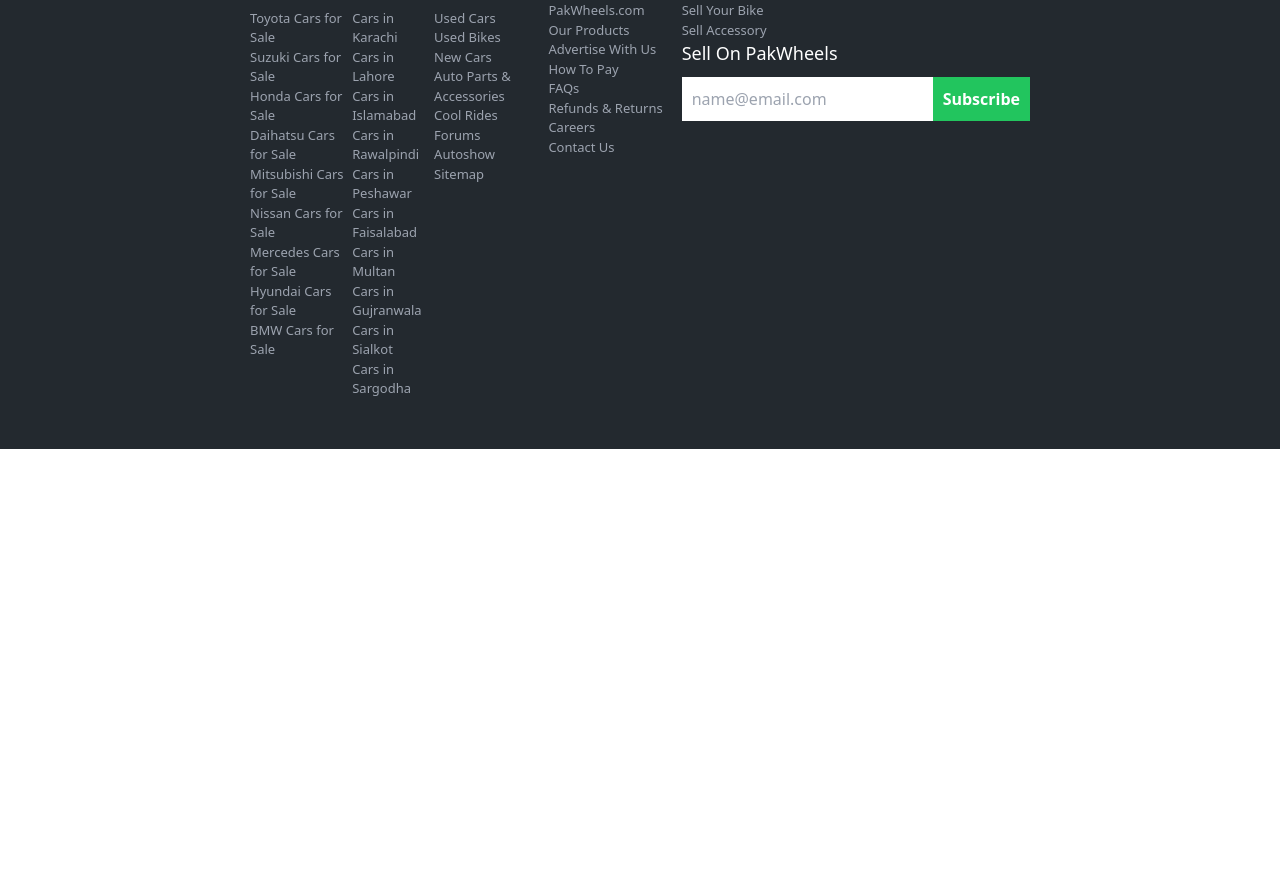
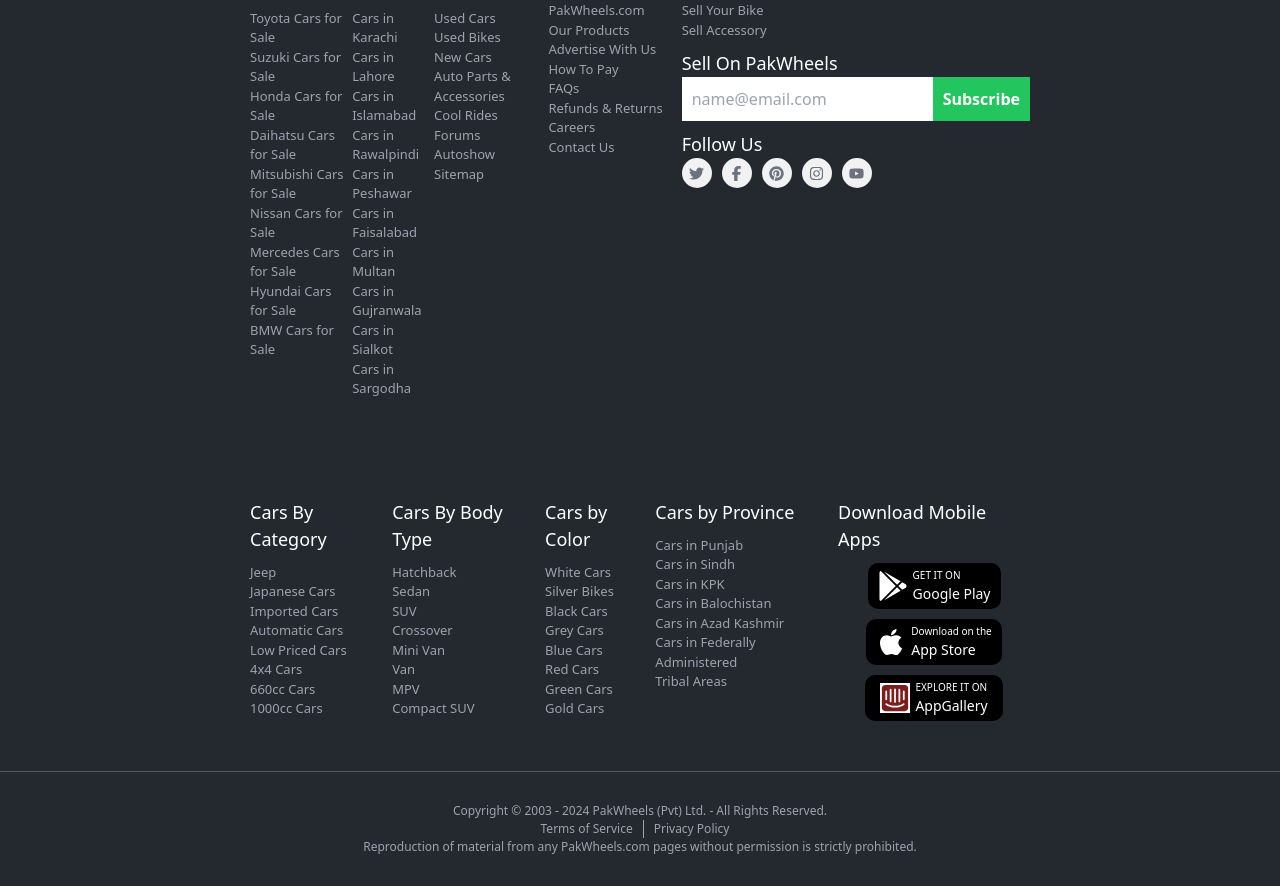
Before and after one commit to shariq001/q2-assignments, a Next.js app in the folder 10-assignment/: page / in a window 1280 px wide. Shown: the part 9400-10286 px from the top of the page. Before the commit the page ends 9849 px from the top, so only its background shows below. Built offline with nearby package versions, Linux system fonts and the light colour scheme.

Commit message:
10-assignment

```diff
--- a/10-assignment/app/layout.tsx
+++ b/10-assignment/app/layout.tsx
@@ -2,6 +2,7 @@ import type { Metadata } from "next";
 import localFont from "next/font/local";
 import "./globals.css";
 import Header from "@/components/Header";
+import Footer from "@/components/Footer";
 
 const geistSans = localFont({
   src: "./fonts/GeistVF.woff",
@@ -30,6 +31,7 @@ export default function RootLayout({
         className={`${geistSans.variable} ${geistMono.variable} antialiased`}
       ><Header />
         {children}
+        <Footer />
       </body>
     </html>
   );
--- a/10-assignment/app/page.tsx
+++ b/10-assignment/app/page.tsx
@@ -2,7 +2,7 @@ import React from 'react'
 import { Button } from "@/components/ui/button"
 import { FontAwesomeIcon } from '@fortawesome/react-fontawesome'
 import { faAngleDown, faAngleRight, faCheck, faMagnifyingGlass, faMobile, faStar } from '@fortawesome/free-solid-svg-icons'
-import { faApple, faGooglePlay, faIntercom } from '@fortawesome/free-brands-svg-icons'
+import { faApple, faFacebookF, faGooglePlay, faInstagram, faIntercom, faPinterest, faTwitter, faYoutube } from '@fortawesome/free-brands-svg-icons'
 import Link from 'next/link'
 import Image from 'next/image'
 import {
@@ -2350,12 +2350,133 @@ const Home = () => {
             <Link href='' className='text-gray-400 text-[13px] hover:underline'>Sell Your Car</Link>
             <Link href='' className='text-gray-400 text-[13px] hover:underline'>Sell Your Bike</Link>
             <Link href='' className='text-gray-400 text-[13px] hover:underline'>Sell Accessory</Link>
-            <h3 className='text-[18px] mb-[10px]'>Sell On PakWheels</h3>
+            <h3 className='text-[18px] mt-[10px]'>Sell On PakWheels</h3>
             <div className='flex justify-center items-center'>
               <input type="email" placeholder='name@email.com' className='bg-white p-[10px] border-none outline-none text-black'/>
               <button type='button' className='p-[10px] font-semibold bg-green-500 hover:bg-green-700 duration-300 hover:duration-300'>Subscribe</button>
             </div>
+            <h3 className='text-[18px] mt-[10px]'>Follow Us</h3>
+            <div className='flex justify-start items-center gap-[10px]'>
+
+              {/* 1 */}
+              <Link href='' className='bg-[#f2f2f2] w-[30px] h-[30px] rounded-full flex justify-center items-center text-gray-500 hover:bg-blue-400 hover:text-white duration-300 hover:duration-300'>
+                <FontAwesomeIcon icon={faTwitter} className='size-[15px]'/>
+              </Link>
+
+              {/* 2 */}
+              <Link href=''  className='bg-[#f2f2f2] w-[30px] h-[30px] rounded-full flex justify-center items-center text-gray-500 hover:bg-blue-800 hover:text-white duration-300 hover:duration-300'>
+                <FontAwesomeIcon icon={faFacebookF} className='size-[15px]'/>
+              </Link>
+
+              {/* 3 */}
+              <Link href='' className='bg-[#f2f2f2] w-[30px] h-[30px] rounded-full flex justify-center items-center text-gray-500 hover:bg-red-800 hover:text-white duration-300 hover:duration-300'>
+                <FontAwesomeIcon icon={faPinterest} className='size-[15px]'/>
+              </Link>
+
+              {/* 4 */}
+              <Link href='' className='bg-[#f2f2f2] w-[30px] h-[30px] rounded-full flex justify-center items-center text-gray-500 hover:bg-blue-700 hover:text-white duration-300 hover:duration-300'>
+                <FontAwesomeIcon icon={faInstagram} className='size-[15px]'/>
+              </Link>
+
+              {/* 5 */}
+              <Link href='' className='bg-[#f2f2f2] w-[30px] h-[30px] rounded-full flex justify-center items-center text-gray-500 hover:bg-red-700 hover:text-white duration-300 hover:duration-300'>
+                <FontAwesomeIcon icon={faYoutube} className='size-[15px]'/>
+              </Link>
+            </div>
           </div>
+        </div>
+      </div>
+
+      {/* Section 17 */}
+      <div className='px-[250px] py-[50px] bg-[#23292F] text-white border-b-[1px] border-gray-600'>
+        <div className='flex justify-between w-full'>
+
+          {/* 1 */}
+          <div className='flex flex-col'>
+            <h3 className='text-[18px] mb-[10px]'>Cars By Category</h3>
+            <Link href='' className='text-gray-400 text-[13px] hover:underline'>Jeep</Link>
+            <Link href='' className='text-gray-400 text-[13px] hover:underline'>Japanese Cars</Link>
+            <Link href='' className='text-gray-400 text-[13px] hover:underline'>Imported Cars</Link>
+            <Link href='' className='text-gray-400 text-[13px] hover:underline'>Automatic Cars</Link>
+            <Link href='' className='text-gray-400 text-[13px] hover:underline'>Low Priced Cars</Link>
+            <Link href='' className='text-gray-400 text-[13px] hover:underline'>4x4 Cars</Link>
+            <Link href='' className='text-gray-400 text-[13px] hover:underline'>660cc Cars</Link>
+            <Link href='' className='text-gray-400 text-[13px] hover:underline'>1000cc Cars</Link>
+          </div>
+
+          {/* 2 */}
+          <div className='flex flex-col'>
+            <h3 className='text-[18px] mb-[10px]'>Cars By Body Type</h3>
+            <Link href='' className='text-gray-400 text-[13px] hover:underline'>Hatchback</Link>
+            <Link href='' className='text-gray-400 text-[13px] hover:underline'>Sedan</Link>
+            <Link href='' className='text-gray-400 text-[13px] hover:underline'>SUV</Link>
+            <Link href='' className='text-gray-400 text-[13px] hover:underline'>Crossover</Link>
+            <Link href='' className='text-gray-400 text-[13px] hover:underline'>Mini Van</Link>
+            <Link href='' className='text-gray-400 text-[13px] hover:underline'>Van</Link>
+            <Link href='' className='text-gray-400 text-[13px] hover:underline'>MPV</Link>
+            <Link href='' className='text-gray-400 text-[13px] hover:underline'>Compact SUV</Link>
+          </div>
+
+          {/* 3 */}
+          <div className='flex flex-col'>
+            <h3 className='text-[18px] mb-[10px]'>Cars by Color</h3>
+            <Link href='' className='text-gray-400 text-[13px] hover:underline'>White Cars</Link>
+            <Link href='' className='text-gray-400 text-[13px] hover:underline'>Silver Bikes</Link>
+            <Link href='' className='text-gray-400 text-[13px] hover:underline'>Black Cars</Link>
+            <Link href='' className='text-gray-400 text-[13px] hover:underline'>Grey Cars</Link>
+            <Link href='' className='text-gray-400 text-[13px] hover:underline'>Blue Cars</Link>
+            <Link href='' className='text-gray-400 text-[13px] hover:underline'>Red Cars</Link>
+            <Link href='' className='text-gray-400 text-[13px] hover:underline'>Green Cars</Link>
+            <Link href='' className='text-gray-400 text-[13px] hover:underline'>Gold Cars</Link>
+          </div>
+
+          {/* 4 */}
+          <div className='flex flex-col'>
+            <h3 className='text-[18px] mb-[10px]'>Cars by Province</h3>
+            <Link href='' className='text-gray-400 text-[13px] hover:underline'>Cars in Punjab</Link>
+            <Link href='' className='text-gray-400 text-[13px] hover:underline'>Cars in Sindh</Link>
+            <Link href='' className='text-gray-400 text-[13px] hover:underline'>Cars in KPK</Link>
+            <Link href='' className='text-gray-400 text-[13px] hover:underline'>Cars in Balochistan</Link>
+            <Link href='' className='text-gray-400 text-[13px] hover:underline'>Cars in Azad Kashmir</Link>
+            <Link href='' className='text-gray-400 text-[13px] hover:underline'>Cars in Federally Administered</Link>
+            <Link href='' className='text-gray-400 text-[13px] hover:underline'>Tribal Areas</Link>
+          </div>
+
+          {/* 5 */}
+          <div className='flex flex-col'>
+            <h3 className='text-[18px] mb-[10px]'>Download Mobile Apps</h3>
+            <div className='flex flex-col justify-start items-center gap-[10px] '>
+
+              {/* 1.1 */}
+              <Link href='' className='flex justify-start items-center gap-[5px] bg-black text-white px-[10px] py-[5px] rounded-[10px]'>
+                <FontAwesomeIcon icon={faGooglePlay} className='size-[30px]'/>
+                <div>
+                  <p className='text-[10px]'>GET IT ON</p>
+                  <p className='text-[14px]'>Google Play</p>
+                </div>
+              </Link>
+
+              {/* 1.2 */}
+              <Link href='' className='flex justify-start items-center gap-[5px] bg-black text-white px-[10px] py-[5px] rounded-[10px]'>
+                <FontAwesomeIcon icon={faApple} className='size-[30px]'/>
+                <div>
+                  <p className='text-[10px]'>Download on the</p>
+                  <p className='text-[14px]'>App Store</p>
+                </div>
+              </Link>
+
+              {/* 1.3 */}
+              <Link href='' className='flex justify-start items-center gap-[5px] bg-black text-white px-[15px] py-[5px] rounded-[10px]'>
+                <FontAwesomeIcon icon={faIntercom} className='size-[30px] text-red-900 bg-white'/>
+                <div>
+                  <p className='text-[10px]'>EXPLORE IT ON</p>
+                  <p className='text-[14px]'>AppGallery</p>
+                </div>
+              </Link>
+            </div>
+          </div>
+
+
         </div>
       </div>
 
--- /dev/null
+++ b/10-assignment/components/Footer.tsx
@@ -0,0 +1,17 @@
+import { Link } from 'lucide-react'
+import React from 'react'
+
+const Footer = () => {
+  return (
+    <div className='px-[250px] py-[30px] bg-[#23292F] text-gray-400 flex flex-col items-center text-center text-[12px]'>
+        <p>Copyright &copy; 2003 - 2024 PakWheels (Pvt) Ltd. - All Rights Reserved.</p>
+        <div className='flex justify-center items-center gap-[10px]'>
+            <p className='hover:underline border-r-[1px] border-gray-400 pr-[10px] cursor-pointer'>Terms of Service</p>
+            <p className='hover:underline pr-[10px] cursor-pointer'>Privacy Policy</p>
+        </div>
+        <p>Reproduction of material from any PakWheels.com pages without permission is strictly prohibited.</p>
+    </div>
+  )
+}
+
+export default Footer
```
